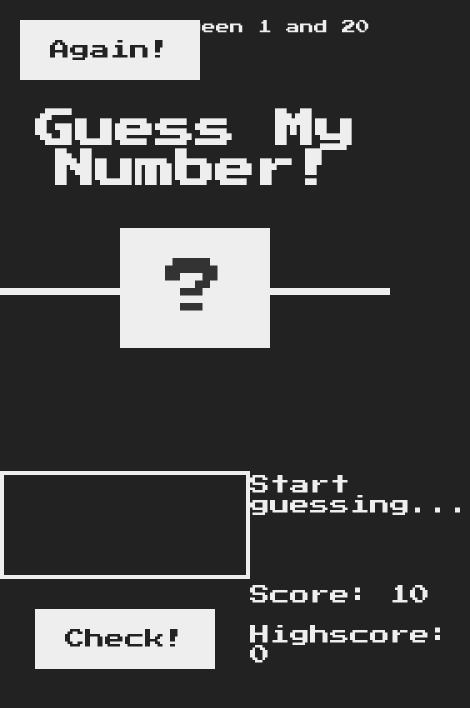
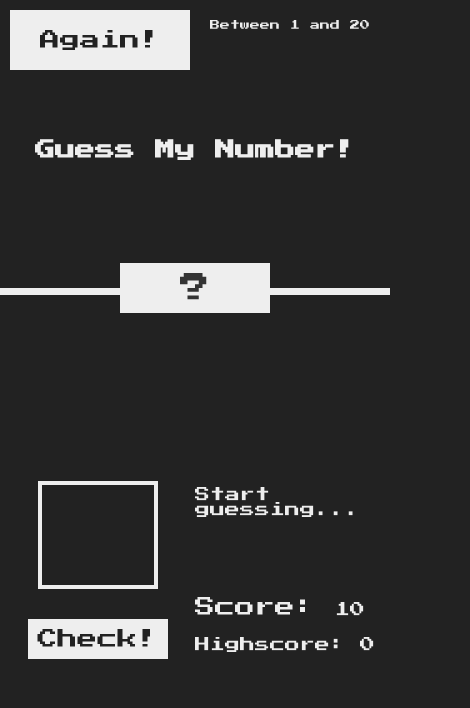
Before and after one commit to catalintugui/guess-the-number, a plain HTML site: page index.html in a window 390 px wide. Shown: the whole page, 470 px wide, since content can reach past the window. Drawn offline with Linux system fonts and the light colour scheme.

Commit message:
updated for mobiles

```diff
--- a/style.css
+++ b/style.css
@@ -117,3 +117,37 @@ h1 {
 .label-score {
   margin-bottom: 2rem;
 }
+@media (max-width: 575.98px) {
+  .between{
+    font-size: 10px;
+  }
+  .again{
+    top: 1rem;
+    left: 1rem;
+  }
+  h1{
+    font-size: 2rem;
+  }
+  .number{
+    font-size: 3rem;
+    padding: 1rem 0rem;
+  }
+  .guess {
+    width: 12rem;
+  }
+  .message {
+    font-size: 15px;
+  }
+  .score {
+    font-size: 15px;
+  }
+  .label-highscore {
+    font-size: 15px;
+  }
+  .highscore {
+    font-size: 15px;
+  }
+  .check {
+    padding: 1rem 1rem;
+  }
+}
```
